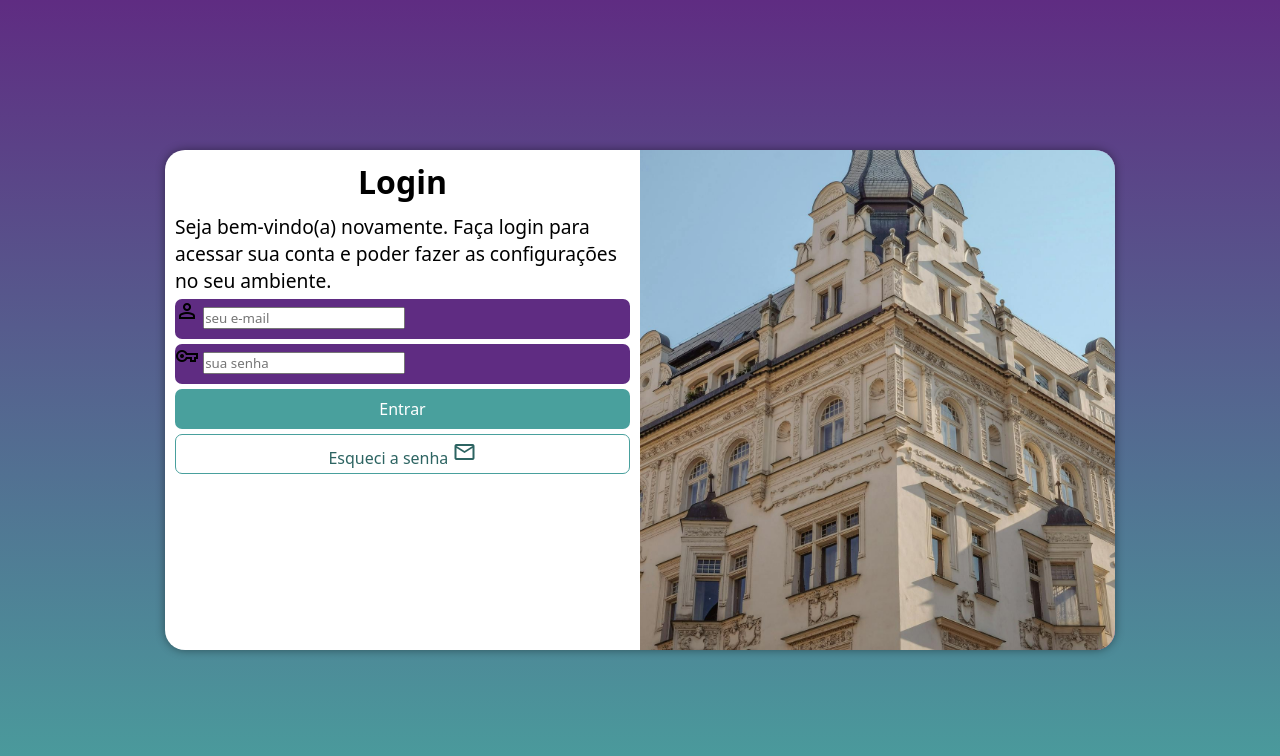
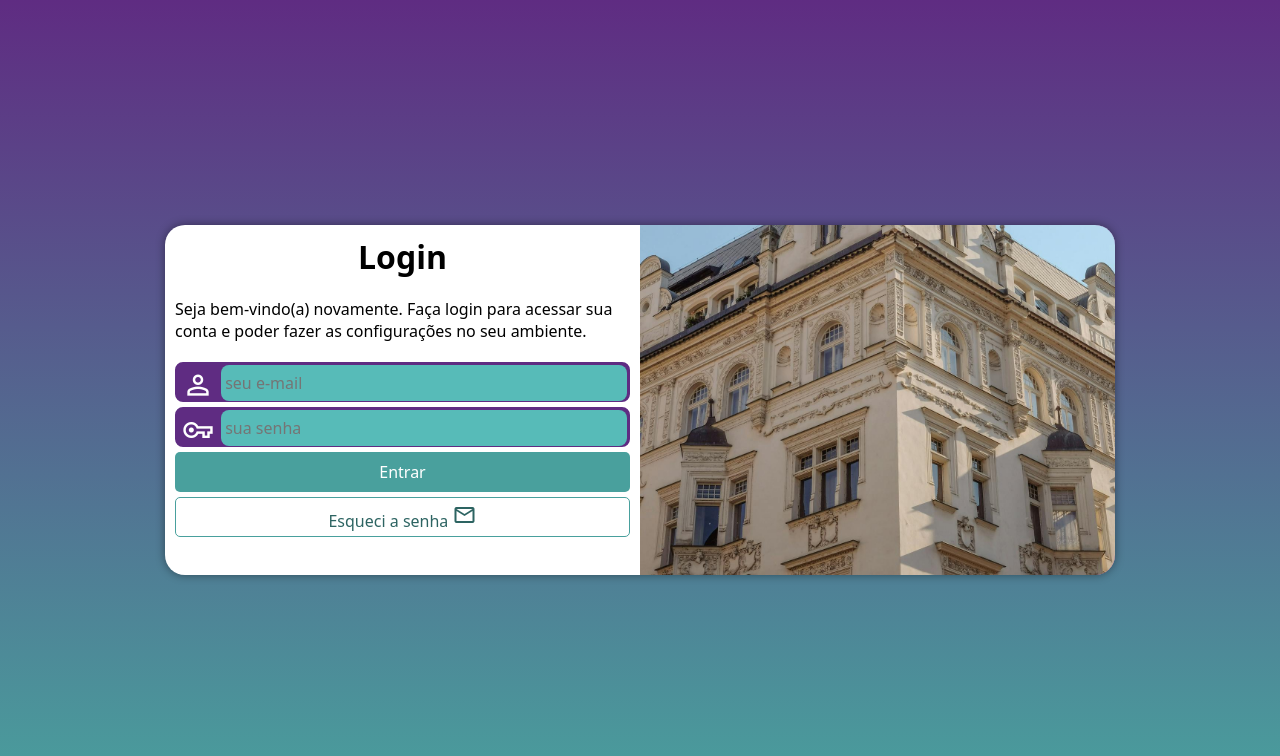
Before and after one commit to Jeffersonrdsm/projeto-login, a plain HTML site: page index.html in a window 1280 px wide. Drawn offline with nearby package versions, Linux system fonts and the light colour scheme.

Commit message:
ajustes finais

```diff
--- a/estilos/media-query.css
+++ b/estilos/media-query.css
@@ -11,7 +11,7 @@
     */
 /*---------------------------------*/
 
-@media screen and (min-width: 768px) and (max-width: 992px) {
+@media screen and (min-width: 768px) and (max-width: 992px) { /* CONFIGURAÇÕES PARA TABLETS*/
 
     body {
         background-image: linear-gradient(to top, #49a09d, #5f2c82)
@@ -19,6 +19,7 @@
 
     section#login {
         width: 80vw;
+        height: 280px;
     }
 
     section#login > div#imagem {
@@ -32,21 +33,16 @@
         width: 70%;
 
     }
-    div#formulario > h1 {
-        font-size: 1.3em;
     }
-    div#formulario > p {
-        font-size: 1em;
-    }
-}
 
-@media screen and (min-width:992px) {
+@media screen and (min-width:992px) { /* CONFIGURAÇÕES PARA DESKTOP*/
     body {
         background-image: linear-gradient(to top, #49a09d, #5f2c82)
     }
 
     section#login {
         width: 950px;
+        height: 350px;
     }
 
     section#login > div#imagem {
@@ -64,6 +60,7 @@
         font-size: 2em;
     }
     div#formulario > p {
-        font-size: 1.2em;
+        font-size: 1em;
+        margin: 20px 0px;
     }
 }
--- a/estilos/style.css
+++ b/estilos/style.css
@@ -29,15 +29,15 @@ section#login {
     position: absolute;
     top: 50%;
     left: 50%;
-    transform: translate(-50%, -50%);
+
     overflow: hidden;
-
     background-color: white;
-    width: 251px;
-    height: 500px;
+    width: 250px;
+    height: 515px;
     border-radius: 20px;
     box-shadow: 0px 0px 10px rgba(0, 0, 0, 0.425);
 
+    transform: translate(-50%, -50%);
     transition: width .3s, height .3s;
     transition-timing-function: ease;
 }
@@ -66,15 +66,40 @@ div#formulario > p {
 
 form > div.campo {
     background-color: #5f2c82;
+    border: 2px solid #5f2c82;
     display: block;
     width: 100%;
     height: 40px;
-    border-radius: 7px;
+    border-radius: 8px;
     margin: 5px 0px;
 }
 
 div.campo > label {
     display: none;
+}
+
+div.campo > span {
+    color: white;
+    font-size: 2em;
+    width: 40px;
+    padding: 5px;
+}
+
+div.campo > input {
+    background-color: #57bbb8;
+    font-size: 1em;
+    width: calc(99.8% - 44px);
+    height: 100%;
+
+    border: 0px;
+    border-radius: 8px;
+    padding: 4px;
+    transform: translateY(-12px);
+}
+
+div.campo > input:focus-within {
+    background-color: white;
+    border: none;
 }
 
 form > input[type=submit] {
@@ -85,7 +110,7 @@ form > input[type=submit] {
     background-color: #49a09d;
     color: white;
     border: none;
-    border-radius: 7px;
+    border-radius: 5px;
     cursor: pointer;
 }
 
@@ -104,7 +129,7 @@ form > a.botao {
     background-color: white;
     color: #2d6462;
     border: 1px solid #49a09d;
-    border-radius: 7px;
+    border-radius: 5px;
     text-decoration: none;
 }
 
```
